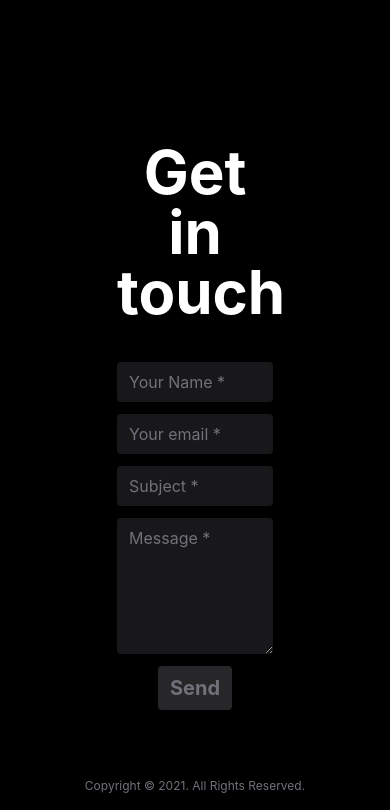
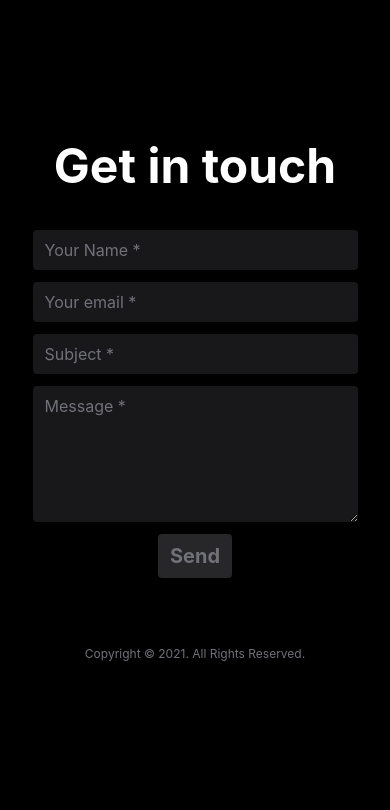
Before and after one commit to mpenajoia/portfolio, a React (Create React App) app: page / in a window 390 px wide. Shown: the part 2576-3386 px from the top of the page. After the commit the page ends 3254 px from the top, so only its background shows below. Built offline with nearby package versions, Linux system fonts and the light colour scheme.

Commit message:
contact form mobile

```diff
--- a/src/components/Contact.jsx
+++ b/src/components/Contact.jsx
@@ -25,8 +25,8 @@ function Contact() {
 
   return (
     <div className='flex justify-center my-10 target:pt-[60px]' id="contact">
-        <div className='flex flex-col w-2/5'>
-            <h2 className='text-6xl mb-10 font-bold text-center'>Get in touch</h2>
+        <div className='flex flex-col w-5/6 md:w-2/5'>
+            <h2 className='text-5xl md:text-6xl mb-10 font-bold text-center'>Get in touch</h2>
             <form className='flex flex-col gap-y-3 ' onSubmit={sendEmail} ref={form} >
                 <input required type="text" name="name" placeholder='Your Name *' className={inputClasses}/>
                 <input required type="email" name="email" placeholder='Your email *' className={inputClasses} />
```
Lines whose indentation alone changed are shown as unchanged.
